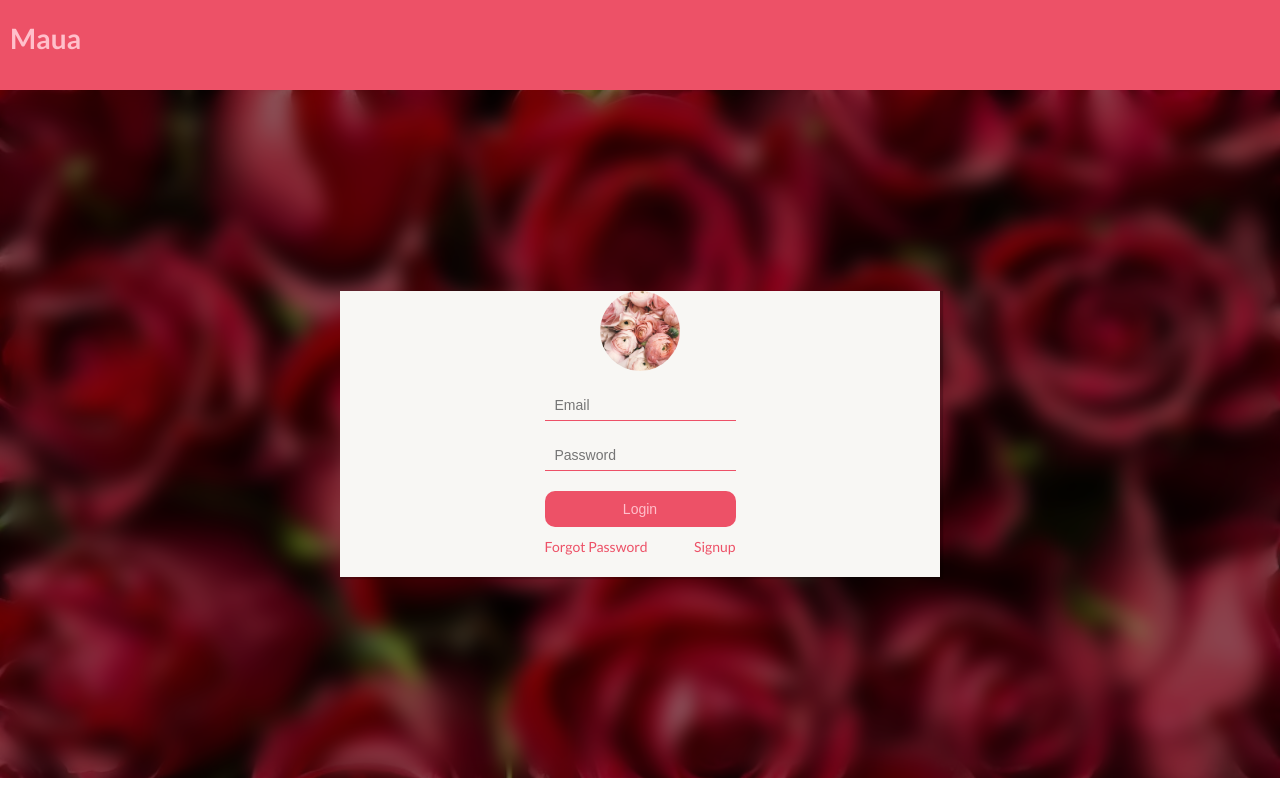
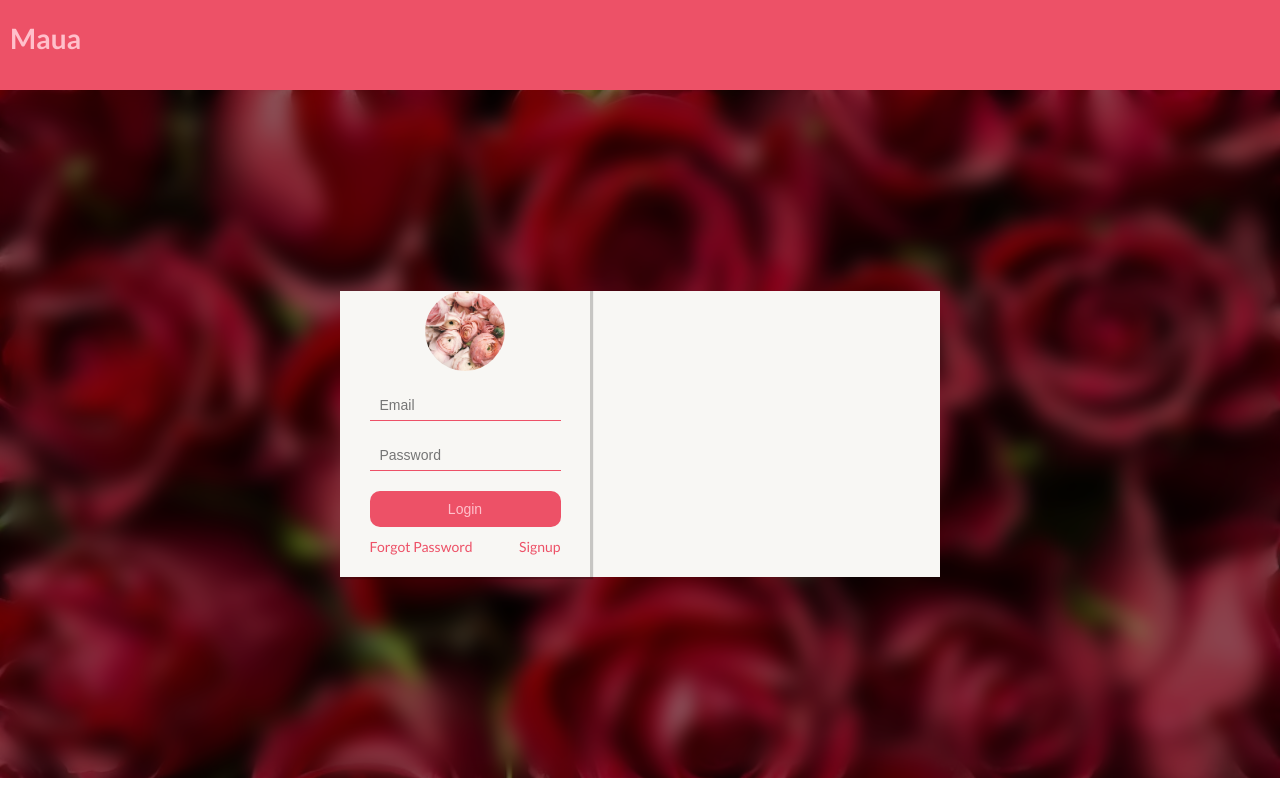
Before and after one commit to Presho99/maua, a React (Create React App) app: page / in a window 1280 px wide. Built offline with nearby package versions, Linux system fonts and the light colour scheme.

Commit message:
Add blurry effect

```diff
--- a/src/Components/Login.css
+++ b/src/Components/Login.css
@@ -40,12 +40,17 @@
 }
 
 .login-deets {
-  /* width: 500px; */
+  width: 250px;
   display: flex;
   justify-content: center;
   flex-direction: column;
   align-items: center;
   box-shadow: 2px 1px 1px 1px rgba(0, 0, 0, 0.2);
+}
+
+.login-right{
+  width: 250px;
+
 }
 
 .login-image {
```
